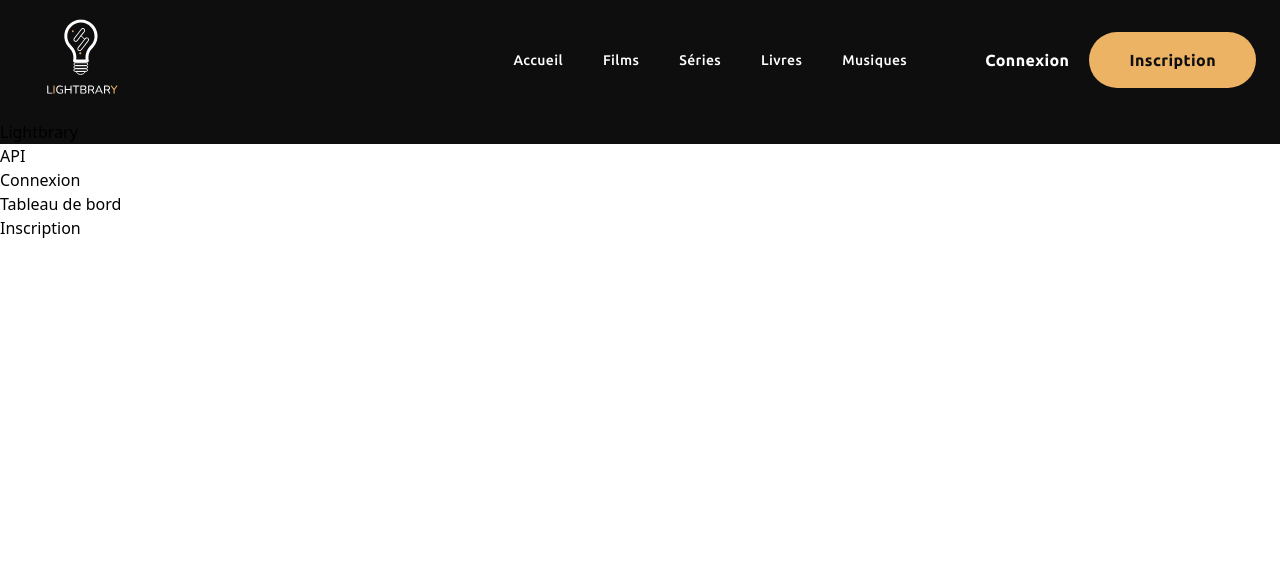
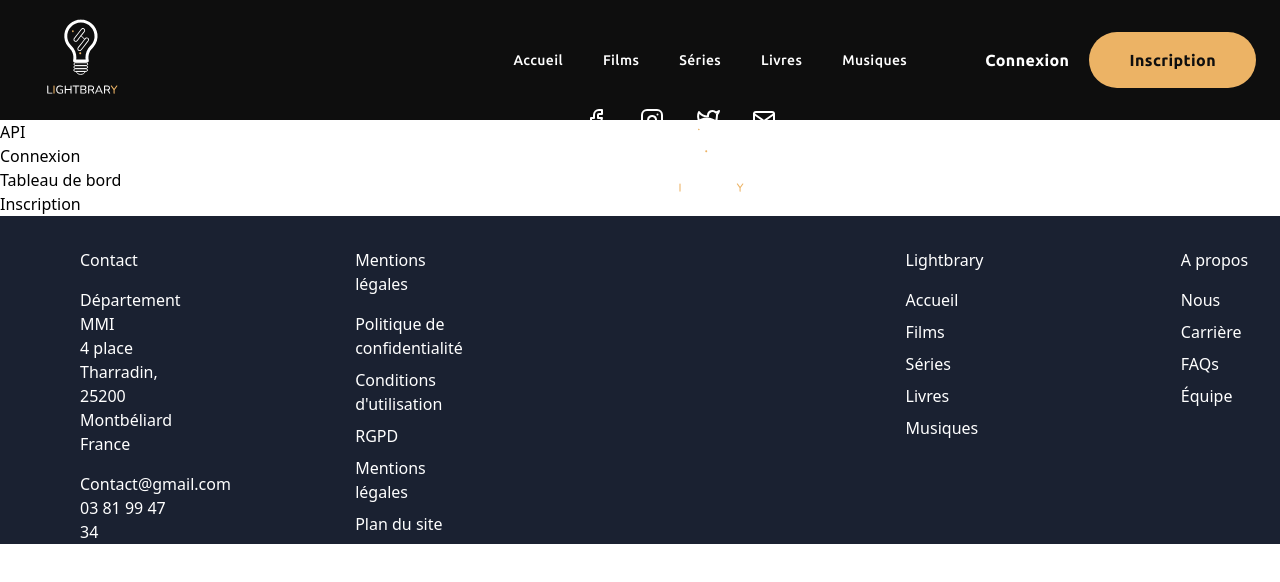
Before and after one commit to GitAlexisBERNARD/Lightbrary, a Vue app: page / in a window 1280 px wide. Shown: the top 582 px of the page. Built offline with nearby package versions, Linux system fonts and the light colour scheme.

Commit message:
Ajout footer provisoire

```diff
--- a/src/App.vue
+++ b/src/App.vue
@@ -2,6 +2,7 @@
 import { ref } from 'vue'
   import { RouterLink, RouterView } from 'vue-router'
   import HeaderPage from '@/components/HeaderPage.vue'
+  import FooterPage from '@/components/FooterPage.vue'
   import user from '@/components/icons/user.vue';
   import Polygon from '@/components/icons/Polygon_down.vue'
 
@@ -53,7 +54,7 @@ import { ref } from 'vue'
         </div>
       </template>
     </HeaderPage>
-    <h1>Lightbrary</h1>
+
   </div>
   <RouterLink to="/api">API</RouterLink>
   <br />
@@ -67,4 +68,6 @@ import { ref } from 'vue'
     <!-- Affiche la page -->
     <RouterView />
   </main>
+
+  <FooterPage/>
 </template>
--- /dev/null
+++ b/src/components/FooterPage.vue
@@ -0,0 +1,109 @@
+<script setup lang="ts">
+import IconLogo from '@/components/icons/SVG_blanc_1.vue'
+import IconFacebook from '@/components/icons/facebook.vue'
+import IconInstagram from '@/components/icons/instagram.vue'
+import IconTwitter from '@/components/icons/twitter.vue'
+import IconMail from '@/components/icons/mail.vue'
+import { RouterLink } from 'vue-router'
+</script>
+
+<template>
+  <footer class="text-Primary2(White) font-ubuntu bg-[#1A2131]">
+    <nav class="flex items-center justify-center lg:hidden mt-[-60px]">
+      <a href="#">
+        <IconLogo class="w-48" />
+      </a>
+      <nav>
+        <div class="text-center">A propos</div>
+
+        <div class="ml-7 pt-6">
+          <RouterLink to="/contact">Contact</RouterLink>
+        </div>
+
+        <div class="text-center pt-6">
+          <h3>Mentions légales</h3>
+        </div>
+      </nav>
+    </nav>
+    <div class="flex justify-center lg:hidden">
+      <ul class="flex space-x-12 mb-14 mt-[-70px]">
+        <li>
+          <a href="#"><IconFacebook /></a>
+        </li>
+        <li>
+          <a href="#"><IconInstagram /></a>
+        </li>
+        <li>
+          <a href="#"><IconTwitter /></a>
+        </li>
+        <li>
+          <a href="#"><IconMail /></a>
+        </li>
+      </ul>
+    </div>
+
+    <nav class="hidden lg:grid lg:grid-cols-5 pt-8 pl-20 gap-44">
+      <div class="lg:col-start-1">
+        Contact
+        <ul class="text-sm pt-4">
+          <li>Département MMI</li>
+          <li>4 place Tharradin,</li>
+          <li>25200 Montbéliard</li>
+          <li>France</li>
+          <li class="pt-4">Contact@gmail.com</li>
+          <li>03 81 99 47 34</li>
+        </ul>
+      </div>
+      <div class="lg:col-start-2">
+        Mentions légales
+        <ul class="text-sm pt-4">
+          <li>Politique de confidentialité</li>
+          <li class="pt-2">Conditions d'utilisation</li>
+          <li class="pt-2">RGPD</li>
+          <li class="pt-2">Mentions légales</li>
+          <li class="pt-2">Plan du site</li>
+        </ul>
+      </div>
+      <div class="lg:col-start-3">
+        <a href="#">
+          <IconLogo class="w-40 mt-[-150px]" />
+        </a>
+        <div class="flex justify-center lg:col-start-3 mt-[-110px]">
+          <ul class="flex space-x-8 mb-10">
+            <li>
+              <a href="#"><IconFacebook /></a>
+            </li>
+            <li>
+              <a href="#"><IconInstagram /></a>
+            </li>
+            <li>
+              <a href="#"><IconTwitter /></a>
+            </li>
+            <li>
+              <a href="#"><IconMail /></a>
+            </li>
+          </ul>
+        </div>
+      </div>
+      <div class="lg:col-start-4">
+        Lightbrary
+        <ul class="text-sm pt-4">
+          <li>Accueil</li>
+          <li class="pt-2">Films</li>
+          <li class="pt-2">Séries</li>
+          <li class="pt-2">Livres</li>
+          <li class="pt-2">Musiques</li>
+        </ul>
+      </div>
+      <div class="lg:col-start-5">
+        A propos
+        <ul class="text-sm pt-4">
+          <li>Nous</li>
+          <li class="pt-2">Carrière</li>
+          <li class="pt-2">FAQs</li>
+          <li class="pt-2">Équipe</li>
+        </ul>
+      </div>
+    </nav>
+  </footer>
+</template>
```
